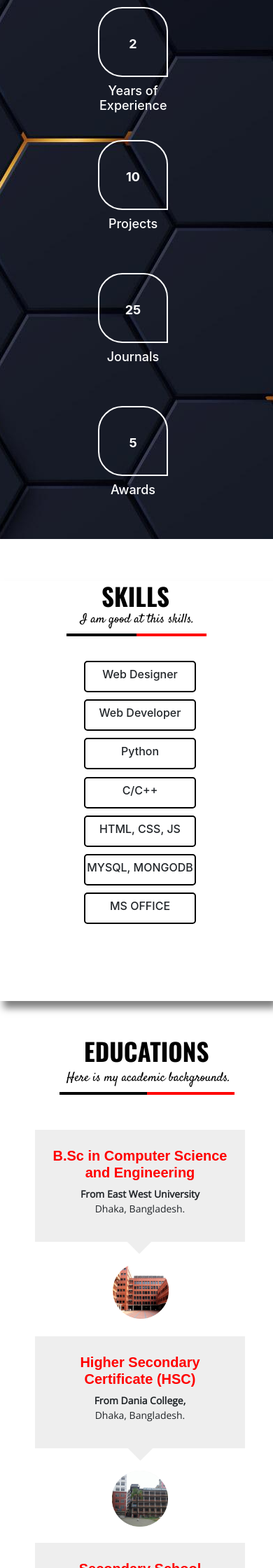
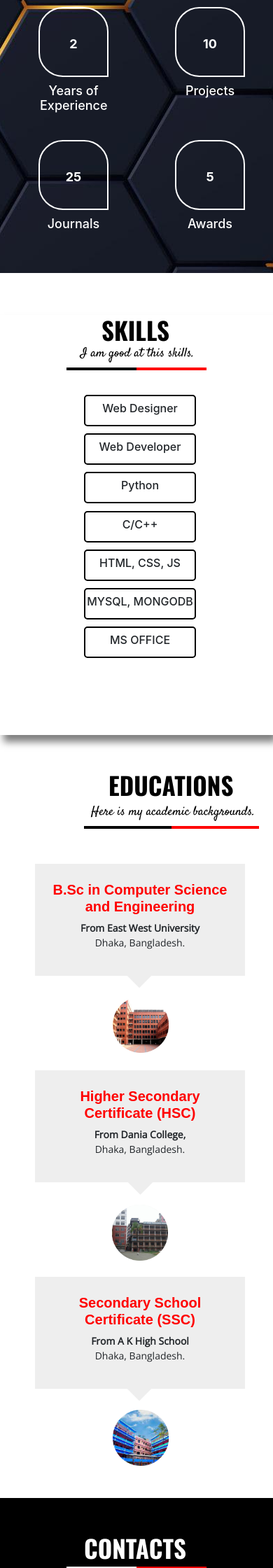
Before and after one commit to arif853/Myresume, a PHP site: page / in a window 390 px wide. Shown: the part 1480-3720 px from the top of the page at 70% size. Run offline with PHP 8.4, Linux system fonts and the light colour scheme; some libraries are stand-ins or nearby versions.

Commit message:
05 February 2022 updated by Arif

```diff
--- a/css/responsive.css
+++ b/css/responsive.css
@@ -1,5 +1,152 @@
 /* ==== small device responsive === */
 
+@media (max-width: 575px) {
+    #about_myself {
+        height: 100%;
+    }
+    .myabout_block p {
+        width: 540px;
+    }
+    #counter_part {
+        height: 600px;
+    }
+    .m_counter {
+        margin-left: 60px;
+        margin-bottom: 130px;
+    }
+    #myskills_part {
+        height: 460px;
+    }
+    .myskill_part {
+        height: 100%;
+    }
+    .skill_header p::before {
+        right: 175px;
+    }
+    .skill_header p::after {
+        left: 170px;
+    }
+    .myskills {
+        left: 60px;
+    }
+    .myskills-1 {
+        top: 50px;
+        left: 320px;
+    }
+    .n_skill {
+        margin: 10px 0px;
+    }
+    #education-part {
+        height: 1000px;
+        margin-bottom: 40px;
+    }
+    .education_part {
+        margin-left: 60px;
+    }
+    .edu_header {
+        margin-left: 35px;
+    }
+    .edu_header h3 {
+        text-align: left;
+        margin-bottom: 5px;
+        margin-left: 75px;
+    }
+    .edu_header p {
+        text-align: left;
+        margin-left: 50px;
+    }
+    .edu_header p::before {
+        left: 115px;
+        width: 125px;
+    }
+    .edu_header p::after {
+        left: -10px;
+        width: 125px;
+    }
+    .edu_home {
+        margin-left: 50px;
+    }
+    .edu_slider .text {
+        width: 300px;
+        height: 160px;
+        text-align: center;
+    }
+    .edu_slider .heading h4 {
+        font-size: 20px;
+    }
+    .edu_slider .text p {
+        font-size: 14px;
+    }
+    .edu_slider .text::after {
+        top: 92%;
+        right: 42%;
+        transform: translate(-50% ) rotate(135deg);
+    }
+    .edu_slider .logo {
+        top: 130px;
+        left: 30%;
+    }
+    .edu_slider .academy-1 {
+        top: 295px;
+        left: 0px;
+    }
+    .edu_slider .academy-1 .text-1 {
+        width: 300px;
+        height: 160px;
+        text-align: center;
+    }
+    .edu_slider .text-1 p {
+        font-size: 14px;
+    }
+    .edu_slider .academy-1 .text-1::after {
+        top: 100%;
+        left: 46%;
+    }
+    .edu_slider .academy-1 .logo-1 {
+        top: 120%;
+        left: 110px;
+        margin-right: 0px;
+        margin-top: 0px;
+    }
+    .edu_slider .academy-2 {
+        top: 590px;
+        left: 0px;
+    }
+    .edu_home::after {
+        display: none;
+    }
+    .contact {
+        height: 100%;
+        clip-path: none;
+    }
+    .con_header {
+        margin-top: 50px;
+    }
+    .con_header p::before {
+        right: 175px;
+    }
+    .con_header p::after {
+        left: 170px;
+    }
+    .footer-detail {
+        height: 100%;
+    }
+    .footer-detail {
+        margin-left: 140px;
+    }
+    .footer-detail .location {
+        height: 120px;
+    }
+    .footer-detail .location ul .marker {
+        left: 50%;
+    }
+    .footer-detail ul li p {
+        left: 0px;
+    }
+    .footer-social {
+        margin: 20px auto;
+    }
+}
 @media (max-width:480px){
     html,body{
         overflow-x: hidden;
@@ -11,7 +158,7 @@
         height: 580px;
     }
     .myintro_withpic {
-        margin-left: 50px;
+        margin-left: 60px;
     }
     .myname h3 {
         font-size: 30PX;
@@ -61,7 +208,7 @@
     }
     .aboutme_detail {
         margin-top: 50px;
-        margin-left: 50px;
+        margin-left: 60px;
     }
     .myname_block {
         width: 250px;
@@ -92,13 +239,13 @@
     #counter_part {
         height: 100%;
     }
-    .mycounter {
+    /* .mycounter {
         margin-left: 65px;
-    }
+    } */
     .m_counter {
         width: 100px;
         height: 100px;
-        margin-left: 75px;
+        margin-left: 40px;
         border-radius: 35px 35px 0px;
         margin-bottom: 90px;
     }
@@ -114,7 +261,7 @@
         height: 600px;
     }
     .myskill_part {
-        margin-left: 50px;
+        margin-left: 70px;
     }
     .skill_header {
         text-align: left;
@@ -150,7 +297,7 @@
         margin-bottom: 40px;
     }
     .education_part {
-        margin-left: 45px;
+        margin-left: 60px;
     }
     .edu_header {
         text-align: left;
@@ -230,7 +377,7 @@
         clip-path: none;
     }
     .contact-part{
-        margin-left: 50px;
+        margin-left: 70px;
     }
     .con_header {
         margin-top: 50px;
@@ -274,9 +421,9 @@
     .aboutme_detail {
         margin-left: 30px;
     }
-    .mycounter {
+    /* .mycounter {
         margin-left: 50px;
-    }
+    } */
     .myskill_part {
         margin-left: 40px;
     }
@@ -295,9 +442,9 @@
     .aboutme_detail {
         margin-left: 20px;
     }
-    .mycounter {
+    /* .mycounter {
         margin-left: 35px;
-    }
+    } */
     .myskill_part {
         margin-left: 20px;
     }
--- a/index.html
+++ b/index.html
@@ -8,8 +8,7 @@
 
     <link rel="shortcut icon" type="image/png" href="image/AH-logo2.png">
     <link rel="preconnect" href="https://fonts.gstatic.com">
-    <link
-        href="https://fonts.googleapis.com/css2?family=Open+Sans&family=Oswald:wght@400;500;700&family=Satisfy&display=swap"
+    <link href="https://fonts.googleapis.com/css2?family=Open+Sans&family=Oswald:wght@400;500;700&family=Satisfy&display=swap"
         rel="stylesheet">
     <link rel="stylesheet" href="css/all.min.css">
     <link rel="stylesheet" href="css/bootstrap.min.css">
@@ -20,7 +19,7 @@
 
 </head>
 
-<body data-spy="scroll" data-target="#hidenmenu" data-offset="90">
+<body data-spy="scroll" data-target="#hidenmenu">
 
     <!-- Introduction -->
 
@@ -164,25 +163,25 @@
                 <div class="col-lg-12">
                     <div class="mycounter">
                         <div class="row">
-                            <div class="col-lg-3 col-md-6 col-sm-6">
+                            <div class="col-lg-3 col-md-6 col-6">
                                 <div class="m_counter">
                                     <h2 class="counter">2</h2>
                                     <h3>Years of Experience</h3>
                                 </div>
                             </div>
-                            <div class="col-lg-3 col-md-6 col-sm-6">
+                            <div class="col-lg-3 col-md-6 col-6">
                                 <div class="m_counter">
                                     <h2 class="counter">10</h2>
                                     <h3>Projects</h3>
                                 </div>
                             </div>
-                            <div class="col-lg-3 col-md-6 col-sm-6">
+                            <div class="col-lg-3 col-md-6 col-6">
                                 <div class="m_counter">
                                     <h2 class="counter">25</h2>
                                     <h3>Journals</h3>
                                 </div>
                             </div>
-                            <div class="col-lg-3 col-md-6 col-sm-6">
+                            <div class="col-lg-3 col-md-6 col-6">
                                 <div class="m_counter">
                                     <h2 class="counter">5</h2>
                                     <h3>Awards</h3>
@@ -206,7 +205,7 @@
                             <p>I am good at this skills.</p>
                         </div>
                         <div class="row">
-                            <div class="col-lg-12 col-md-6 col-sm">
+                            <div class="col-lg-12 col-md-6">
                                 <div class="myskills">
                                     <div class="row">
                                         <div class="col-lg-4">
@@ -228,7 +227,7 @@
 
                                 </div>
                             </div>
-                            <div class="col-lg-12 col-md-6 col-sm">
+                            <div class="col-lg-12 col-md-6">
                                 <div class="myskills-1">
                                     <div class="row">
                                         <div class="col-lg-3">
```
